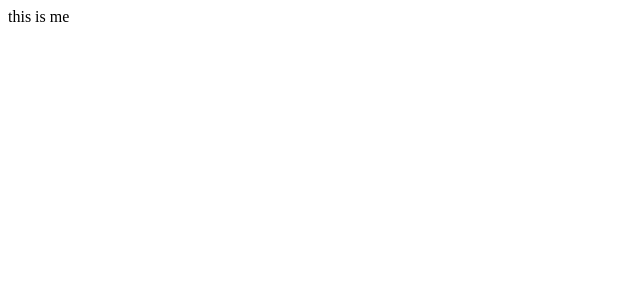
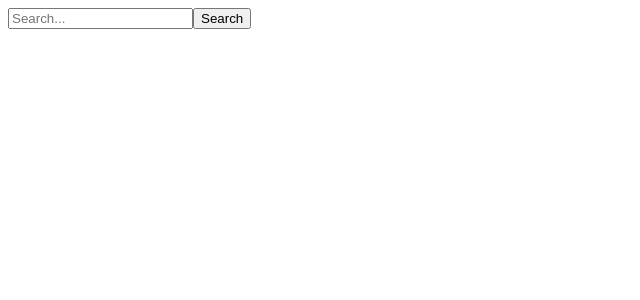
Before and after one commit to Frontend-Deepdive/react-search-recommendation, a React (Vite) app: page / in a window 1280 px wide. Shown: the top 300 px of the page, without its empty margins (0-640 px from the left). Built offline with nearby package versions, Linux system fonts and the light colour scheme.

Commit message:
style : add search bar frame

```diff
--- a/src/App.tsx
+++ b/src/App.tsx
@@ -1,7 +1,12 @@
-import './App.css';
+import "./App.css";
+import SearchBar from "./components/SearchBar";
 
 function App() {
-  return <div>this is me</div>;
+  return (
+    <div>
+      <SearchBar />
+    </div>
+  );
 }
 
 export default App;
--- /dev/null
+++ b/src/components/SearchBar.tsx
@@ -0,0 +1,8 @@
+export default function SearchBar() {
+  return (
+    <>
+      <input type="text" placeholder="Search..." />
+      <button type="submit">Search</button>
+    </>
+  );
+}
```
